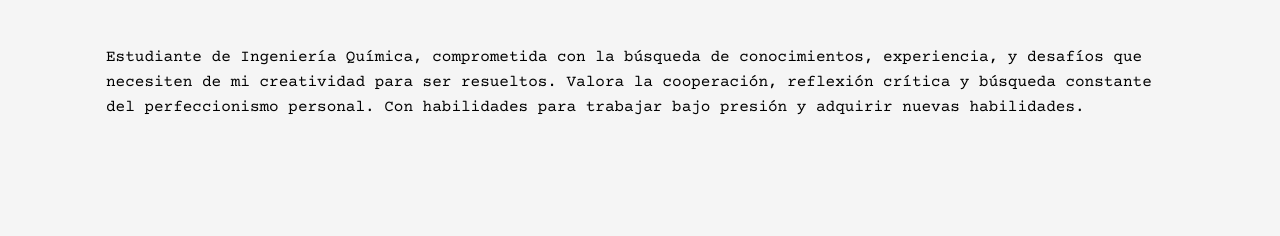
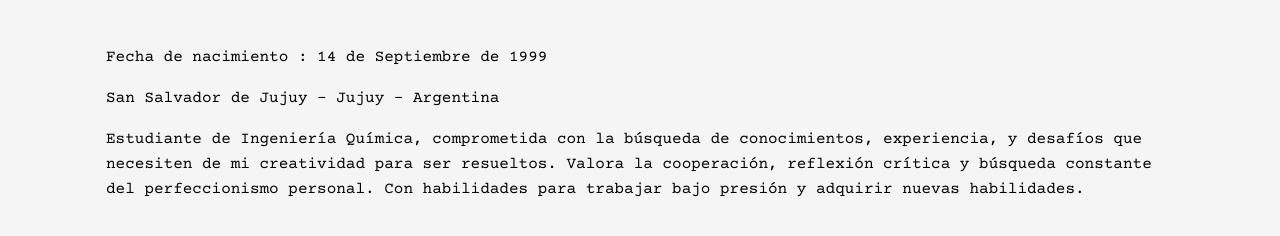
Before and after one commit to GimenaScenna/ProyectoCV, a plain HTML site: page index.html in a window 1280 px wide. Shown: the part 430-666 px from the top of the page. Drawn offline with nearby package versions, Linux system fonts and the light colour scheme.

Commit message:
Update index.html

```diff
--- a/index.html
+++ b/index.html
@@ -36,6 +36,8 @@
             <section class="secciones">
 
                 <div id="perfil" class="tab-item active">
+                    <P>Fecha de nacimiento : 14 de Septiembre de 1999</P>
+                    <p>San Salvador de Jujuy - Jujuy - Argentina</p>
                     <p>Estudiante de Ingeniería Química, comprometida con la búsqueda de conocimientos, experiencia, y desafíos que necesiten de mi creatividad para ser resueltos. Valora la cooperación, reflexión crítica y búsqueda constante del perfeccionismo personal. Con habilidades para trabajar bajo presión y adquirir nuevas habilidades.</p>
                 </div>
 
```
